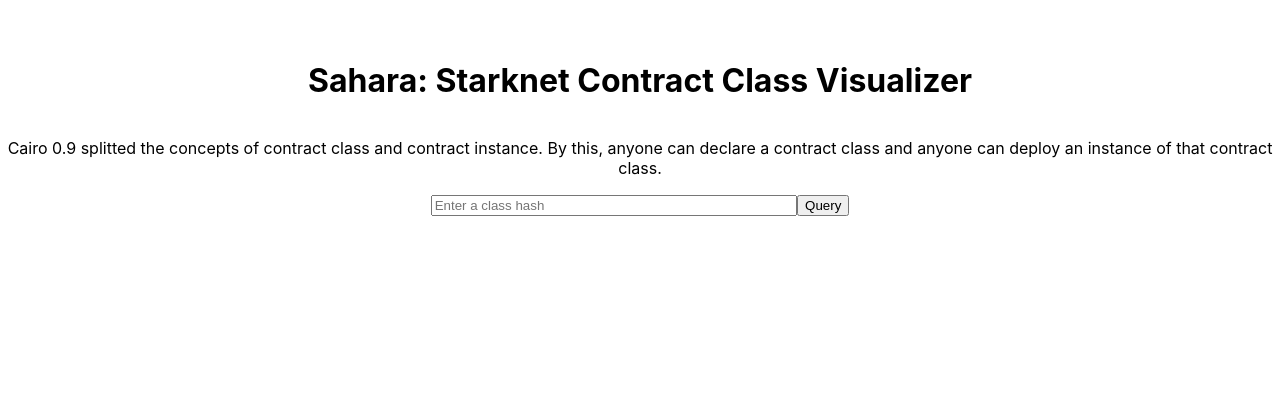
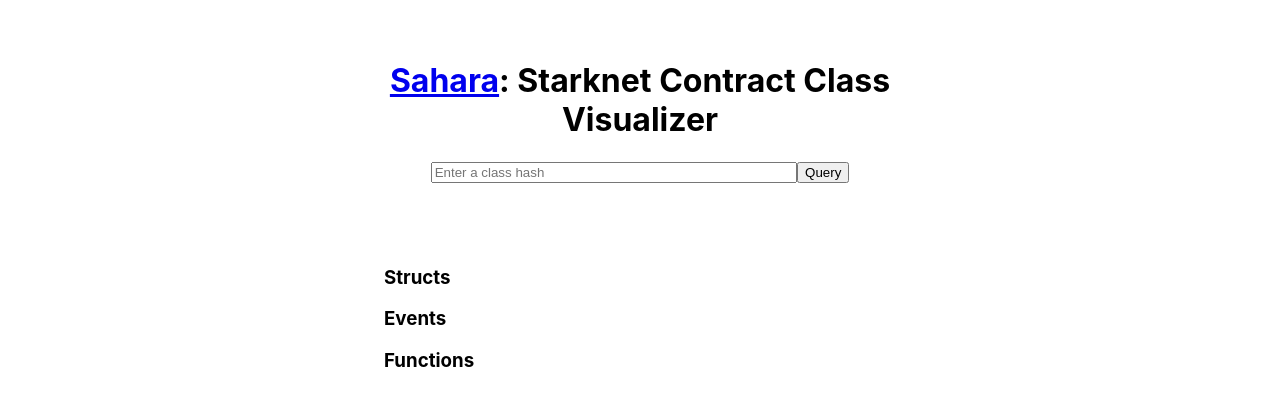
Before and after one commit to boray/sahara, a React (Create React App) app: page / in a window 1280 px wide. Shown: the top 406 px of the page. Built offline with nearby package versions, Linux system fonts and the light colour scheme.

Commit message:
edited header

```diff
--- a/src/App.css
+++ b/src/App.css
@@ -25,6 +25,8 @@
   align-items: center;
   justify-content: flex-start;
   padding-top: 5vh;
+  width: 50%;
+
 
   color: black;
 }
@@ -43,7 +45,7 @@
 
 .result {
   color: black;
-  width: 50%;
+  width: 40%;
   padding: 0 20px;
   margin-top: 5%;
   text-align: justify;
@@ -56,6 +58,7 @@
 
 li {
   list-style-position: inside;
+  padding-top: 0.5rem;
 }
 
 
--- a/src/App.js
+++ b/src/App.js
@@ -13,8 +13,6 @@
   const [structsArray, setStructsArray] = React.useState([]);
   const [eventsArray, setEventsArray] = React.useState([]);
 
-
-
   const handleSubmit = (event) => {
     event.preventDefault();
     console.log(classHash);
@@ -23,9 +21,6 @@
     .then(response => setResponse(response.data.abi))
     console.log(Response);
     seperateObjects(Response);
-
-   //setItems(Response.abi);
-   //console.log(items);
   }
 
   function seperateObjects(array) {
@@ -46,21 +41,13 @@
     setFunctionsArray(functions);
     setEventsArray(events);
     setStructsArray(structs);
-
   }
-
-// WANTED BEHAVOUR
-// struct structName(x: felt, y:felt, z: AnotherStruct)
-// event eventName(x: felt, y: felt)
-// @view function functionName(x : felt, y :felt) -> (a: felt, b:felt)
-
 
   return (
     <div className="App">
       <header className="App-header">
-      <h1> Sahara: Starknet Contract Class Visualizer</h1>
+      <h1> <a href="https://github.com/boray/sahara">Sahara</a>: Starknet Contract Class Visualizer</h1>
       <form onSubmit={handleSubmit}>
-      <p>Cairo 0.9 splitted the concepts of contract class and contract instance. By this, anyone can declare a contract class and anyone can deploy an instance of that contract class.</p>
       <input
         className="queryField"
         type="text"
@@ -77,11 +64,55 @@
     </header>
 
     <div className="result">
+    <h3>Structs</h3>
+    {structsArray.length > 0 &&(
+    <ul>
+   {structsArray.map(item =>(
+    <li>
 
 
+      {item.name}(
 
+
+    {
+    item.members.map((data,i) =>(
+      <>{i > 0 && <>,</>} {data.name}: {data.type}</>
+    ))
+    }
+    )
+
+
+    </li>
+   ))}
+   </ul>
+    )}
+
+<h3>Events</h3>
+{eventsArray.length > 0 &&(
+    <ul>
+   {eventsArray.map(item =>(
+    <li>
+
+
+      {item.name}(
+
+
+    {
+    item.data.map((data,i) =>(
+      <>{i > 0 && <>,</>} {data.name}: {data.type}</>
+    ))
+    }
+    )
+
+
+    </li>
+   ))}
+   </ul>
+    )}
+
+    <h3>Functions</h3>
    {functionsArray.length > 0 &&(
-    <ol>
+    <ul>
    {functionsArray.map(item =>(
     <li>
     {
@@ -92,7 +123,7 @@
       )
     }
 
-      function {item.name}(
+      {item.name}(
 
 
     {
@@ -113,56 +144,8 @@
 
     </li>
    ))}
-   </ol>
+   </ul>
     )}
-
-
-{eventsArray.length > 0 &&(
-    <ol>
-   {eventsArray.map(item =>(
-    <li>
-
-
-      event {item.name}(
-
-
-    {
-    item.data.map((data,i) =>(
-      <>{i > 0 && <>,</>} {data.name}: {data.type}</>
-    ))
-    }
-    )
-
-
-    </li>
-   ))}
-   </ol>
-    )}
-
-{structsArray.length > 0 &&(
-    <ol>
-   {structsArray.map(item =>(
-    <li>
-
-
-      struct {item.name}(
-
-
-    {
-    item.members.map((data,i) =>(
-      <>{i > 0 && <>,</>} {data.name}: {data.type}</>
-    ))
-    }
-    )
-
-
-    </li>
-   ))}
-   </ol>
-    )}
-
-
-
 
 </div>
     </div>
```
